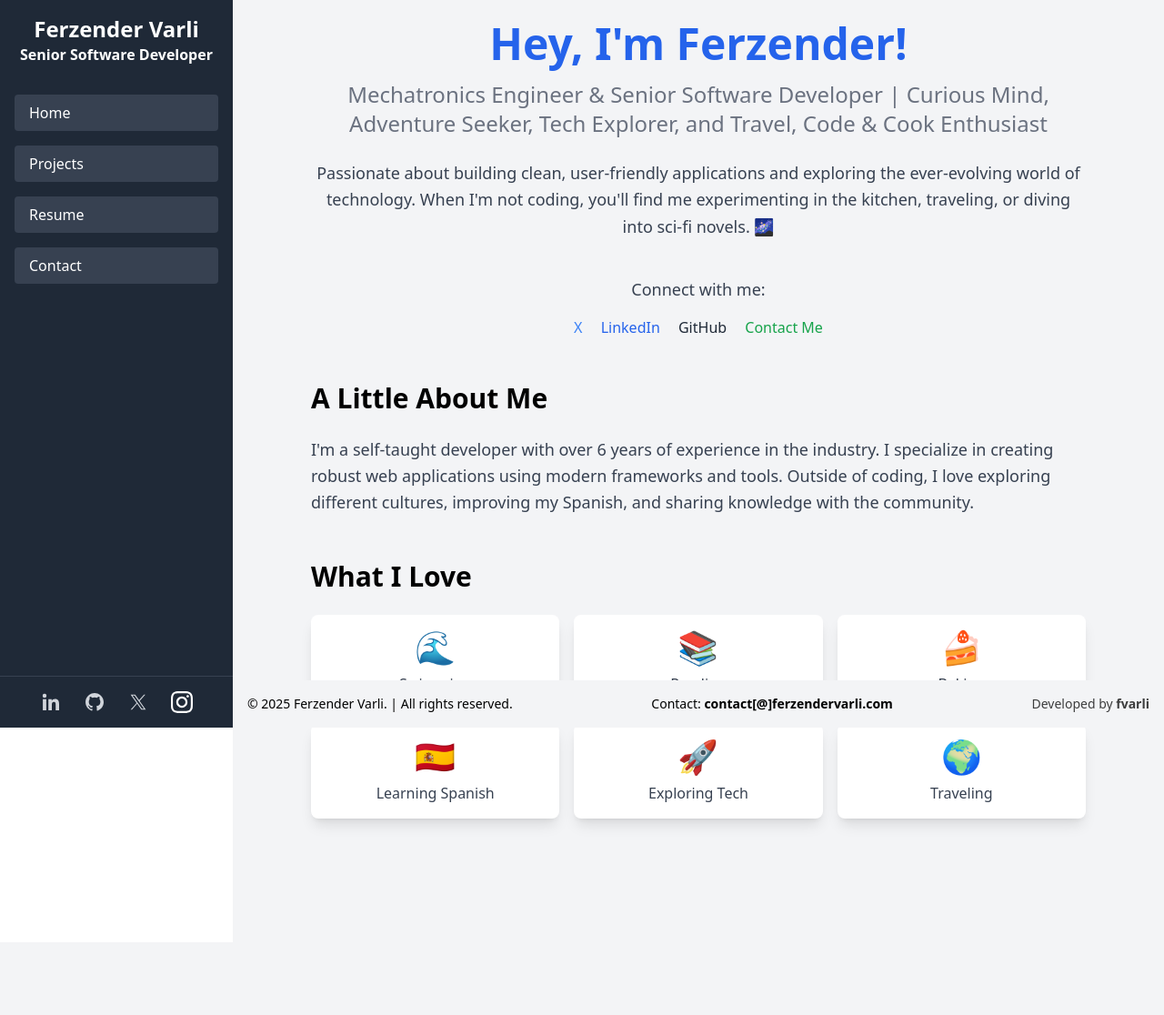
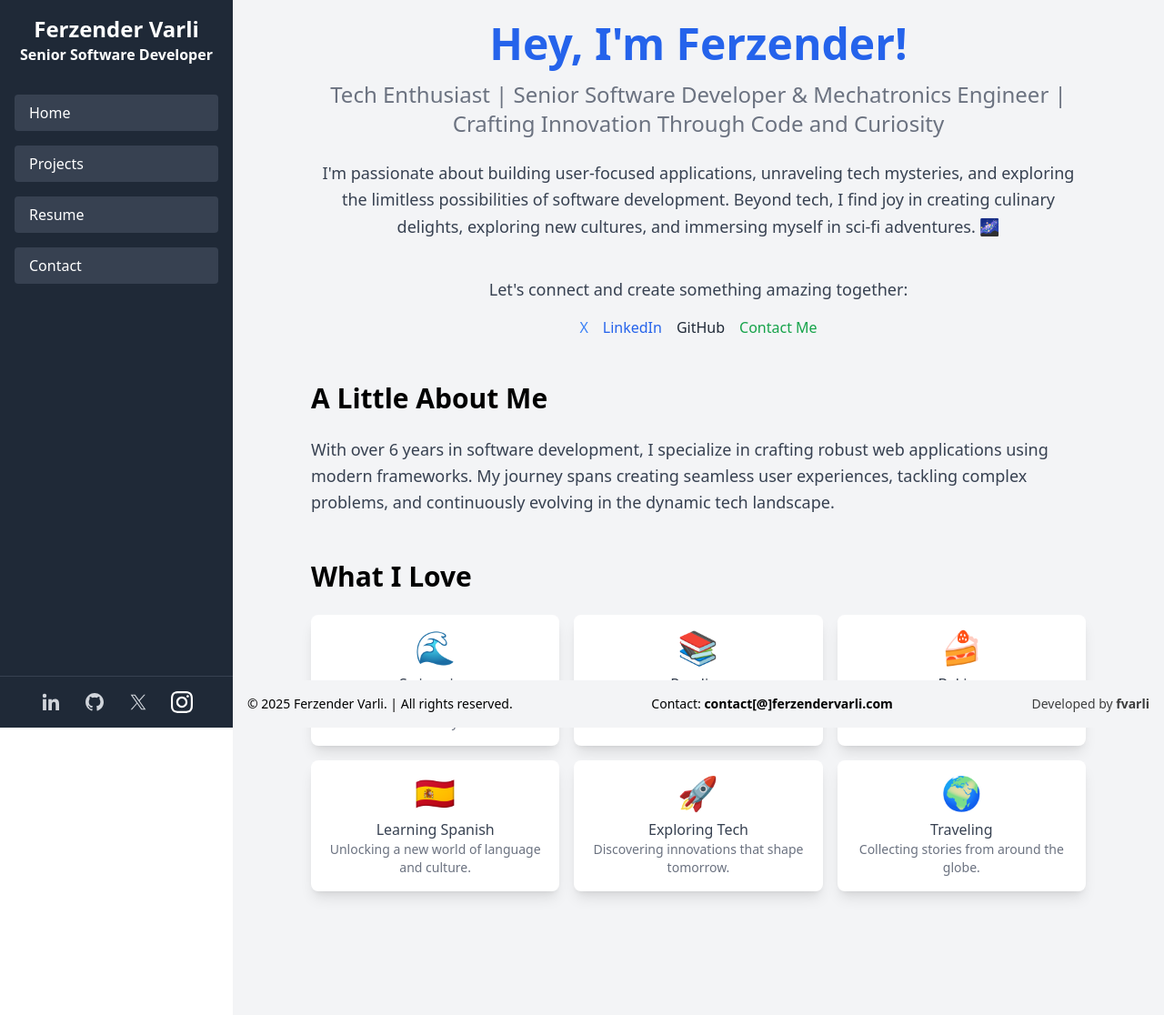
Before and after one commit to fvarli/ferzendervarlicom, a PHP site: page / in a window 1280 px wide. Shown: the whole page at 91% size. Before the commit the page ends 907 px from the top, so only its background shows below. Run offline with PHP 8.4, Linux system fonts and the light colour scheme; some libraries are stand-ins or nearby versions.

Commit message:
updated home page

```diff
--- a/includes/contents/home.php
+++ b/includes/contents/home.php
@@ -3,17 +3,17 @@
         <!-- Profile Section -->
         <div class="text-center mb-10">
             <div class="text-5xl font-bold text-blue-600">Hey, I'm Ferzender!</div>
-            <div class="my-4 text-2xl text-gray-500">Mechatronics Engineer & Senior Software Developer | Curious Mind, Adventure Seeker, Tech Explorer, and Travel, Code & Cook Enthusiast</div>
+            <div class="my-4 text-2xl text-gray-500">Tech Enthusiast | Senior Software Developer & Mechatronics Engineer | Crafting Innovation Through Code and Curiosity</div>
             <p class="mt-6 text-gray-700 text-lg leading-relaxed">
-                Passionate about building clean, user-friendly applications and exploring the ever-evolving world of technology.
-                When I'm not coding, you'll find me experimenting in the kitchen, traveling, or diving into sci-fi novels. 🌌
+                I'm passionate about building user-focused applications, unraveling tech mysteries, and exploring the limitless possibilities of software development.
+                Beyond tech, I find joy in creating culinary delights, exploring new cultures, and immersing myself in sci-fi adventures. 🌌
             </p>
         </div>
 
         <!-- Social Links Section -->
         <div class="text-center mb-12">
-            <p class="text-gray-700 text-lg">Connect with me:</p>
-            <div class="mt-4 space-x-4">
+            <p class="text-gray-700 text-lg">Let's connect and create something amazing together:</p>
+            <div class="mt-4 flex justify-center space-x-4">
                 <a href="https://x.com/f_varli" class="text-blue-500 hover:underline" target="_blank" rel="noopener noreferrer">X</a>
                 <a href="https://www.linkedin.com/in/fvarli/" class="text-blue-600 hover:underline" target="_blank" rel="noopener noreferrer">LinkedIn</a>
                 <a href="https://github.com/fvarli" class="text-gray-800 hover:underline" target="_blank" rel="noopener noreferrer">GitHub</a>
@@ -21,11 +21,12 @@
             </div>
         </div>
 
-        <!-- Interests Section -->
+        <!-- About Me Section -->
         <div class="mb-12">
             <h3 class="text-3xl font-bold mb-6">A Little About Me</h3>
             <p class="text-gray-700 leading-relaxed text-lg">
-                I'm a self-taught developer with over 6 years of experience in the industry. I specialize in creating robust web applications using modern frameworks and tools. Outside of coding, I love exploring different cultures, improving my Spanish, and sharing knowledge with the community.
+                With over 6 years in software development, I specialize in crafting robust web applications using modern frameworks.
+                My journey spans creating seamless user experiences, tackling complex problems, and continuously evolving in the dynamic tech landscape.
             </p>
         </div>
 
@@ -33,29 +34,35 @@
         <div>
             <h3 class="text-3xl font-bold mb-6">What I Love</h3>
             <div class="grid grid-cols-2 gap-4 md:grid-cols-3 text-center">
-                <div class="bg-white shadow-lg p-4 rounded-lg hover:bg-blue-100">
+                <div class="bg-white shadow-lg p-4 rounded-lg hover:bg-blue-100 transition">
                     <div class="text-blue-500 text-4xl mb-2">🌊</div>
                     <p class="text-gray-700">Swimming</p>
+                    <p class="text-sm text-gray-500">The calmness of a deep dive refreshes my soul.</p>
                 </div>
-                <div class="bg-white shadow-lg p-4 rounded-lg hover:bg-blue-100">
+                <div class="bg-white shadow-lg p-4 rounded-lg hover:bg-blue-100 transition">
                     <div class="text-blue-500 text-4xl mb-2">📚</div>
                     <p class="text-gray-700">Reading</p>
+                    <p class="text-sm text-gray-500">Sci-fi, self-growth, and endless stories to uncover.</p>
                 </div>
-                <div class="bg-white shadow-lg p-4 rounded-lg hover:bg-blue-100">
+                <div class="bg-white shadow-lg p-4 rounded-lg hover:bg-blue-100 transition">
                     <div class="text-blue-500 text-4xl mb-2">🍰</div>
                     <p class="text-gray-700">Baking</p>
+                    <p class="text-sm text-gray-500">Mixing creativity with a dash of sweetness.</p>
                 </div>
-                <div class="bg-white shadow-lg p-4 rounded-lg hover:bg-blue-100">
+                <div class="bg-white shadow-lg p-4 rounded-lg hover:bg-blue-100 transition">
                     <div class="text-blue-500 text-4xl mb-2">🇪🇸</div>
                     <p class="text-gray-700">Learning Spanish</p>
+                    <p class="text-sm text-gray-500">Unlocking a new world of language and culture.</p>
                 </div>
-                <div class="bg-white shadow-lg p-4 rounded-lg hover:bg-blue-100">
+                <div class="bg-white shadow-lg p-4 rounded-lg hover:bg-blue-100 transition">
                     <div class="text-blue-500 text-4xl mb-2">🚀</div>
                     <p class="text-gray-700">Exploring Tech</p>
+                    <p class="text-sm text-gray-500">Discovering innovations that shape tomorrow.</p>
                 </div>
-                <div class="bg-white shadow-lg p-4 rounded-lg hover:bg-blue-100">
+                <div class="bg-white shadow-lg p-4 rounded-lg hover:bg-blue-100 transition">
                     <div class="text-blue-500 text-4xl mb-2">🌍</div>
                     <p class="text-gray-700">Traveling</p>
+                    <p class="text-sm text-gray-500">Collecting stories from around the globe.</p>
                 </div>
             </div>
         </div>
```
